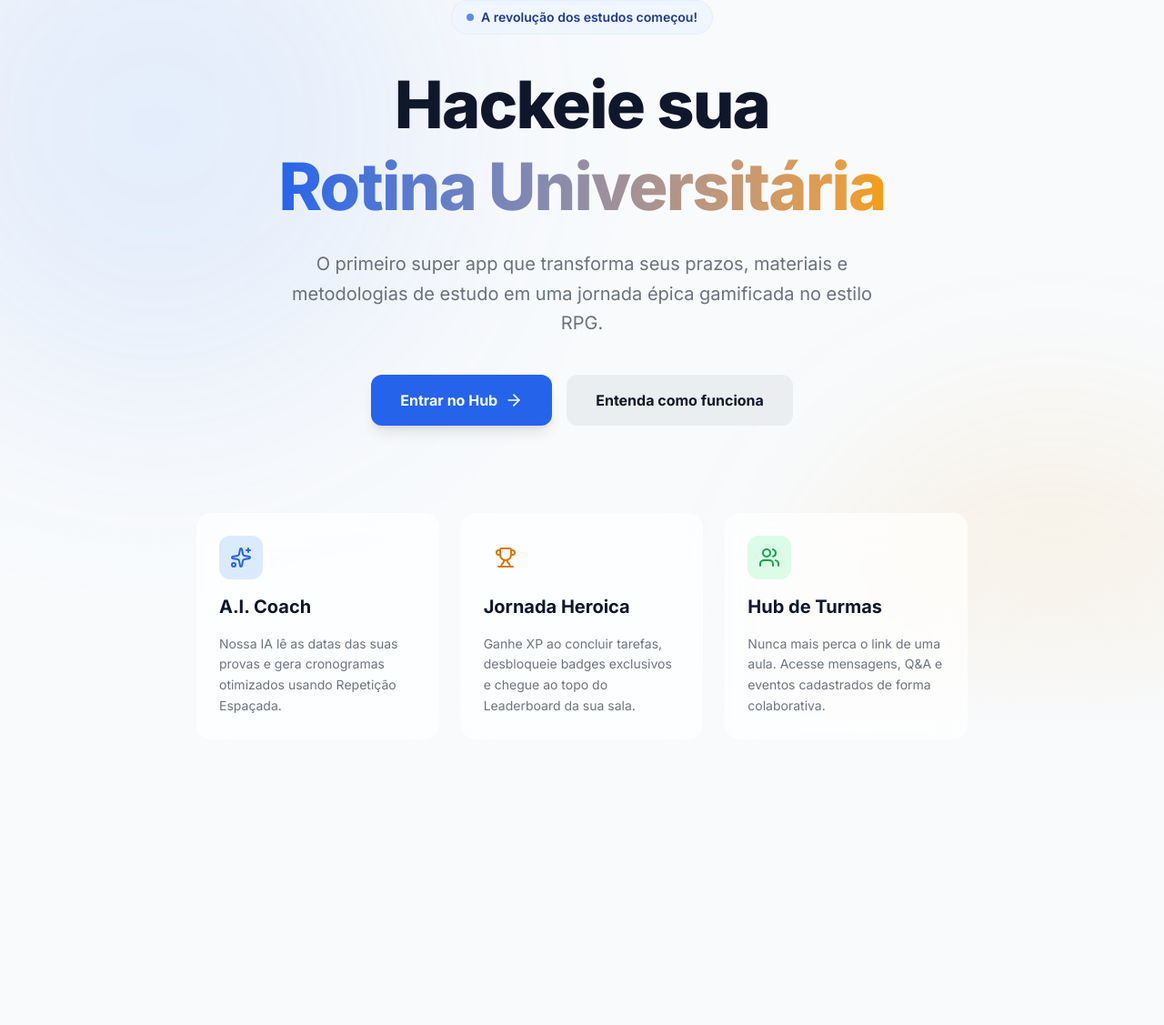
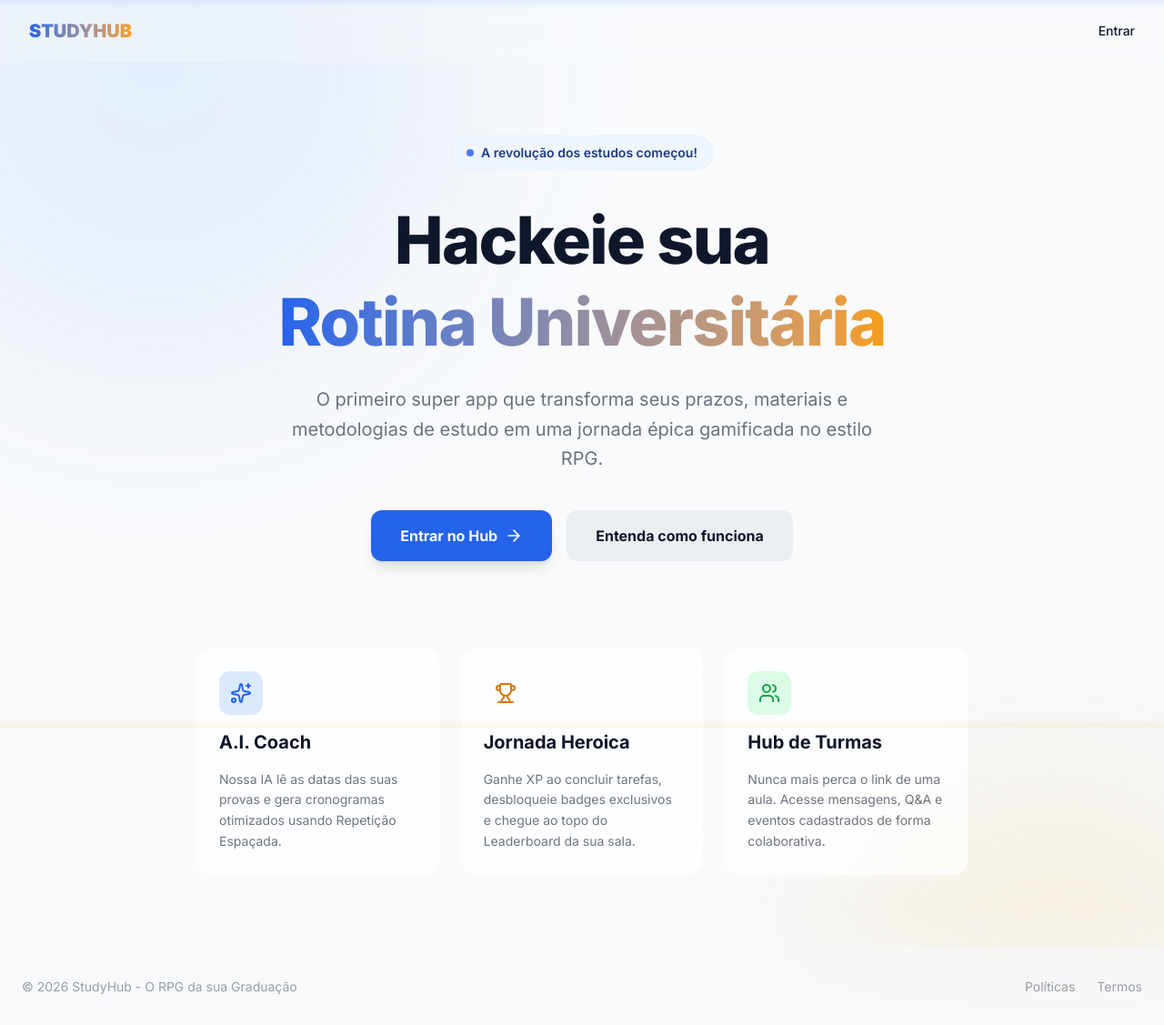
Before and after one commit to renatobbarros/studyhub, a Next.js app: page / in a window 1280 px wide. Shown: the whole page at 91% size. Before the commit the page ends 813 px from the top, so only its background shows below. Built offline with nearby package versions, Linux system fonts and the light colour scheme; no server answers.

Commit message:
style: add glassmorphism header, footer and premium frame to landing page

```diff
--- a/src/app/page.tsx
+++ b/src/app/page.tsx
@@ -6,12 +6,28 @@ export default function Home() {
   // Por ora, a Landing page aparece sempre que estamos no /.
 
   return (
-    <div className="min-h-screen flex flex-col items-center justify-center relative overflow-hidden bg-background">
+    <div className="min-h-screen flex flex-col relative overflow-hidden bg-background">
+      {/* Premium Frame Borders */}
+      <div className="fixed top-0 inset-x-0 h-[10px] bg-gradient-to-b from-primary-500/10 to-transparent z-50 pointer-events-none" />
+      <div className="fixed bottom-0 inset-x-0 h-[10px] bg-gradient-to-t from-accent-500/10 to-transparent z-50 pointer-events-none" />
+      <div className="fixed top-0 inset-x-0 h-px bg-white/10 z-50 pointer-events-none" />
+      <div className="fixed bottom-0 inset-x-0 h-px bg-white/10 z-50 pointer-events-none" />
+
+      {/* Header Glassmorphism */}
+      <header className="sticky top-0 z-40 w-full px-8 py-5 flex justify-between items-center bg-background/40 backdrop-blur-md border-b border-white/5 mx-auto">
+        <div className="text-xl font-black bg-gradient-to-r from-primary-600 to-accent-500 bg-clip-text text-transparent">
+          STUDYHUB
+        </div>
+        <Link href="/sign-in" className="text-sm font-medium hover:text-primary-500 transition-colors">
+          Entrar
+        </Link>
+      </header>
+
       {/* Background Shapes */}
       <div className="absolute top-[-20%] left-[-10%] w-[600px] h-[600px] bg-primary-500/10 rounded-full blur-[120px] pointer-events-none" />
       <div className="absolute bottom-[-20%] right-[-10%] w-[500px] h-[500px] bg-accent-500/10 rounded-full blur-[100px] pointer-events-none" />
 
-      <main className="z-10 flex flex-col items-center text-center max-w-4xl px-6">
+      <main className="z-10 flex-1 flex flex-col items-center text-center max-w-4xl mx-auto px-6 py-20">
         <div className="inline-flex items-center gap-2 px-4 py-2 rounded-full bg-primary-50 border border-primary-100/50 mb-8">
           <span className="flex h-2 w-2 rounded-full bg-primary-600 animate-pulse"></span>
           <span className="text-sm font-semibold text-primary-900">A revolução dos estudos começou!</span>
@@ -22,12 +38,12 @@ export default function Home() {
           <span className="bg-gradient-to-r from-primary-600 to-accent-500 bg-clip-text text-transparent">Rotina Universitária</span>
         </h1>
 
-        <p className="text-xl text-foreground/60 mb-10 max-w-2xl leading-relaxed">
+        <p className="text-xl text-foreground/60 mb-10 max-w-2xl leading-relaxed mx-auto">
           O primeiro super app que transforma seus prazos, materiais e metodologias de estudo
           em uma jornada épica gamificada no estilo RPG.
         </p>
 
-        <div className="flex flex-col sm:flex-row gap-4 items-center mb-24">
+        <div className="flex flex-col sm:flex-row gap-4 items-center mb-24 justify-center">
           <Link href="/sign-in" className="flex items-center gap-2 rounded-xl bg-primary-600 px-8 py-4 text-base font-bold text-white shadow-lg hover:bg-primary-500 hover:shadow-primary-500/25 transition hover:-translate-y-1">
             Entrar no Hub <ArrowRight className="w-5 h-5" />
           </Link>
@@ -63,8 +79,17 @@ export default function Home() {
         </div>
       </main>
 
+      {/* Footer Falso com borda */}
+      <footer className="z-20 w-full px-6 py-8 border-t border-white/5 bg-background/50 flex flex-col sm:flex-row justify-between items-center gap-4 text-sm text-foreground/40">
+        <div>© 2026 StudyHub - O RPG da sua Graduação</div>
+        <div className="flex gap-6">
+          <a href="#" className="hover:text-foreground">Políticas</a>
+          <a href="#" className="hover:text-foreground">Termos</a>
+        </div>
+      </footer>
+
       {/* Decorative gradients */}
-      <div className="absolute inset-x-0 bottom-0 h-64 bg-gradient-to-t from-background to-transparent pointer-events-none" />
+      <div className="absolute inset-x-0 bottom-0 h-32 bg-gradient-to-t from-background to-transparent pointer-events-none" />
     </div>
   );
 }
```
